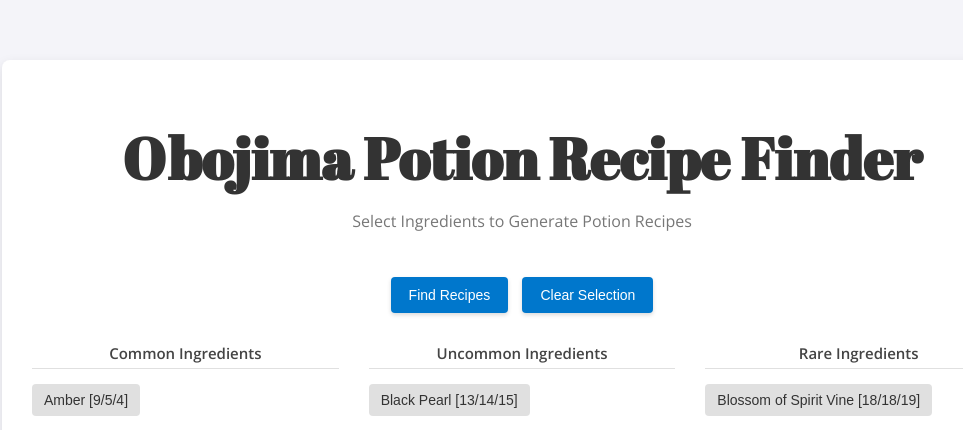
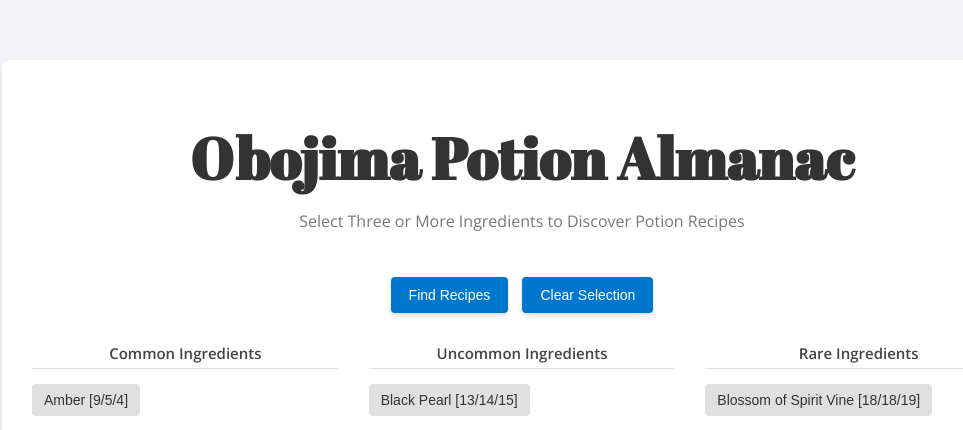
Before and after one commit to billhanscom/Obojima, a Flask app: page / in a window 1280 px wide. Shown: the top 430 px of the page, without its empty margins (118-1081 px from the left). Run offline with Flask 3, Linux system fonts and the light colour scheme.

Commit message:
Add files via upload

```diff
--- a/templates/index.html
+++ b/templates/index.html
@@ -2,7 +2,7 @@
 <html lang="en">
 <head>
     <meta charset="UTF-8">
-    <title>Obojima Potion Recipe Finder</title>
+    <title>Obojima Potion Almanac</title>
     <link rel="preconnect" href="https://fonts.googleapis.com">
     <link rel="preconnect" href="https://fonts.gstatic.com" crossorigin>
     <link href="https://fonts.googleapis.com/css2?family=Abril+Fatface&family=Open+Sans:wght@400;600&display=swap" rel="stylesheet">
@@ -11,8 +11,8 @@
 <body>
     <div class="container">
         <header>
-            <h1>Obojima Potion Recipe Finder</h1>
-            <h2>Select Ingredients to Generate Potion Recipes</h2>
+            <h1>Obojima Potion Almanac</h1>
+            <h2>Select Three or More Ingredients to Discover Potion Recipes</h2>
         </header>
 
         <!-- Button group at the top -->
@@ -20,9 +20,6 @@
             <button type="button" onclick="findRecipes()">Find Recipes</button>
             <button type="button" onclick="clearSelection()">Clear Selection</button>
         </div>
-
-        <!-- Error message display -->
-        <p id="error-message" class="error-message" style="display: none;">Oops! Please select at least three ingredients.</p>
 
         <!-- Ingredient selection form -->
         <form id="ingredientForm" class="form-section">
```
